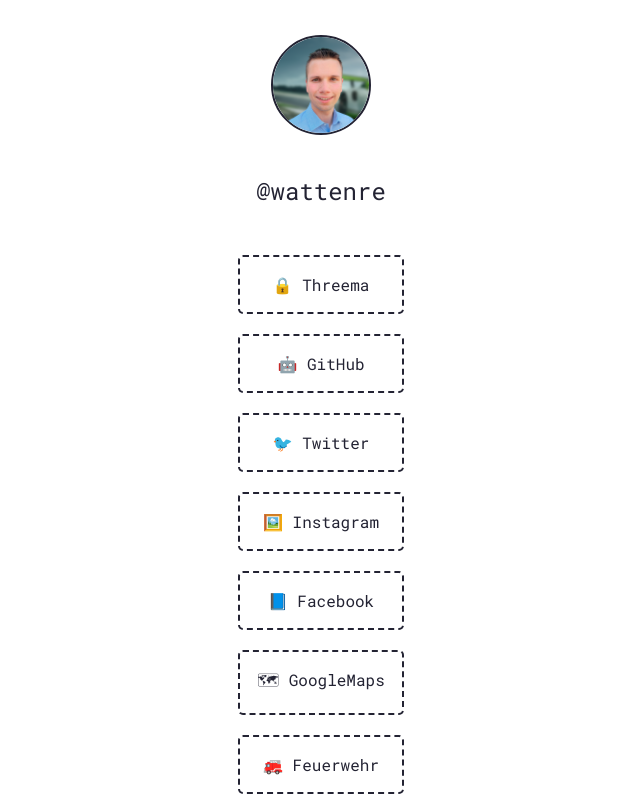
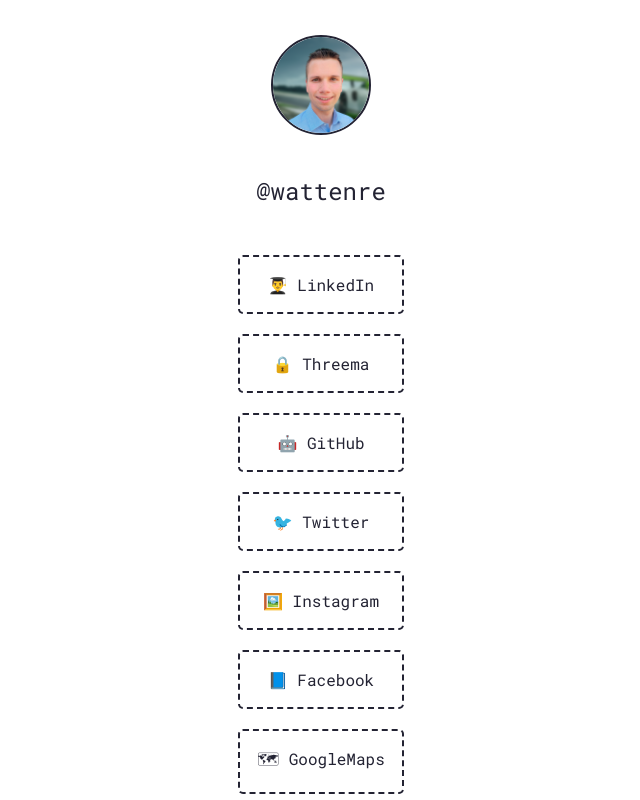
Before and after one commit to wattenre/LinkFree, a plain HTML site: page index.html in a window 1280 px wide. Shown: the top 800 px of the page, without its empty margins (319-959 px from the left). Drawn offline with Linux system fonts and the light colour scheme.

Commit message:
added LinkedIn

```diff
--- a/index.html
+++ b/index.html
@@ -16,15 +16,16 @@
     <div class="content">
         <img id="userPhoto" src="img/profile.png" alt="Profilbild">
 
-        <h1><a href="https://wa.me/491751239944" id="userName" rel="noopener">@wattenre</a></h1>
+        <h1><a href="https://wa.me/491701230803" id="userName" rel="noopener">@wattenre</a></h1>
         <div id="links">
+            <a class="link" href="https://linkedin.com/in/rené-w-963598223" rel="noopener">👨‍🎓 LinkedIn</a>
             <a class="link" href="https://threema.id/27PBKYSA" rel="noopener">🔒 Threema</a>
             <a class="link" href="https://github.com/wattenre" rel="noopener">🤖 GitHub</a>
             <a class="link" href="https://twitter.com/wattenre" rel="noopener">🐦 Twitter</a>
-            <a class="link" href="https://www.instagram.com/wattenre" rel="noopener">🖼️ Instagram</a>
-            <a class="link" href="https://www.facebook.com/wattenre.eusa" rel="noopener">📘 Facebook</a>
+            <a class="link" href="https://instagram.com/wattenre" rel="noopener">🖼️ Instagram</a>
+            <a class="link" href="https://facebook.com/wattenre.eusa" rel="noopener">📘 Facebook</a>
             <a class="link" href="https://maps.app.goo.gl/zGWmqFrCSeYyVwi59" rel="noopener">🗺 GoogleMaps</a>
-            <a class="link" href="https://www.ffm112.com" rel="noopener">🚒 Feuerwehr</a>
+            <a class="link" href="https://ffm112.com" rel="noopener">🚒 Feuerwehr</a>
         </div>
 
         <footer>René Wattenberg 🇩🇪</footer>
```
Also changed, not shown: 1 other file.
